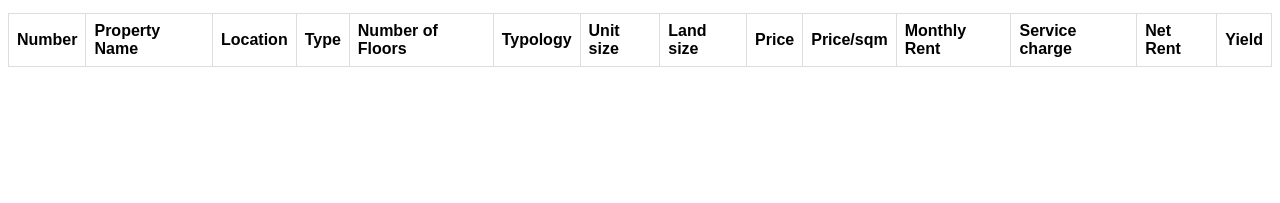
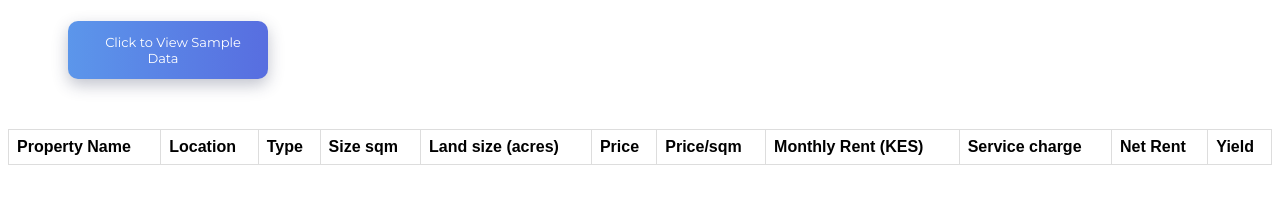
Before and after one commit to G-vans/Population-Analytics-Phase-1, a website: page dashboard.html in a window 1280 px wide. Shown: the part 205-408 px from the top of the page. Drawn offline with Linux system fonts and the light colour scheme.

Commit message:
edit home link

```diff
--- a/dashboard.html
+++ b/dashboard.html
@@ -11,7 +11,7 @@
     <!--Top Navbar-->
     <div class="navbar">
         <div id="logo">
-        <a href="#">Property Analytics</a>
+        <a href="/index.html">Property Analytics</a>
         </div>
 
         <li><a href="#">Projects</a></li>
@@ -26,25 +26,24 @@
 
     <!--Main Body-->
     <div class="mainbody">
-        <h1 class="mainheader">Nairobi Property Market Overview</h1>
+        <h1 class="main-header">Nairobi Property Market Overview</h1>
         <p class="main-description">For the past two decades, the Kenyan real estate market has grown exponentially as evidenced by its contribution to the country’s GDP which grew from 10.5% in 2000 to 12.6% in 2012 and 13.8% in 2016. The growth is driven by mostly Infrastructural developments such as improved roads, utility connections, upgrade of key airports and stable GDP growth which has averaged at 5.4% over the last 5 years against a Sub- Saharan average of 4.1%;</p>
     </div>
+
+    <button id="btn-analys"><a href="/dashboard.html">Click to View Sample Data</a></button>
 
     <div class="main-table">
         <table>
             <thead>
             <tr>
-            <th>Number</th>
             <th>Property Name</th>
             <th>Location</th>
             <th>Type</th>
-            <th>Number of Floors</th>
-            <th>Typology</th>
-            <th>Unit size</th>
-            <th>Land size</th>
+            <th>Size sqm</th>
+            <th>Land size (acres)</th>
             <th>Price</th>
             <th>Price/sqm</th>
-            <th>Monthly Rent</th>
+            <th>Monthly Rent (KES)</th>
             <th>Service charge</th>
             <th>Net Rent</th>
             <th>Yield</th>
@@ -53,8 +52,11 @@
 
             <tbody id="data-output">
 
+
             </tbody>
         </table>
     </div>
+
+    <script src="./assets/script.js"></script>
 </body>
 </html>
```
